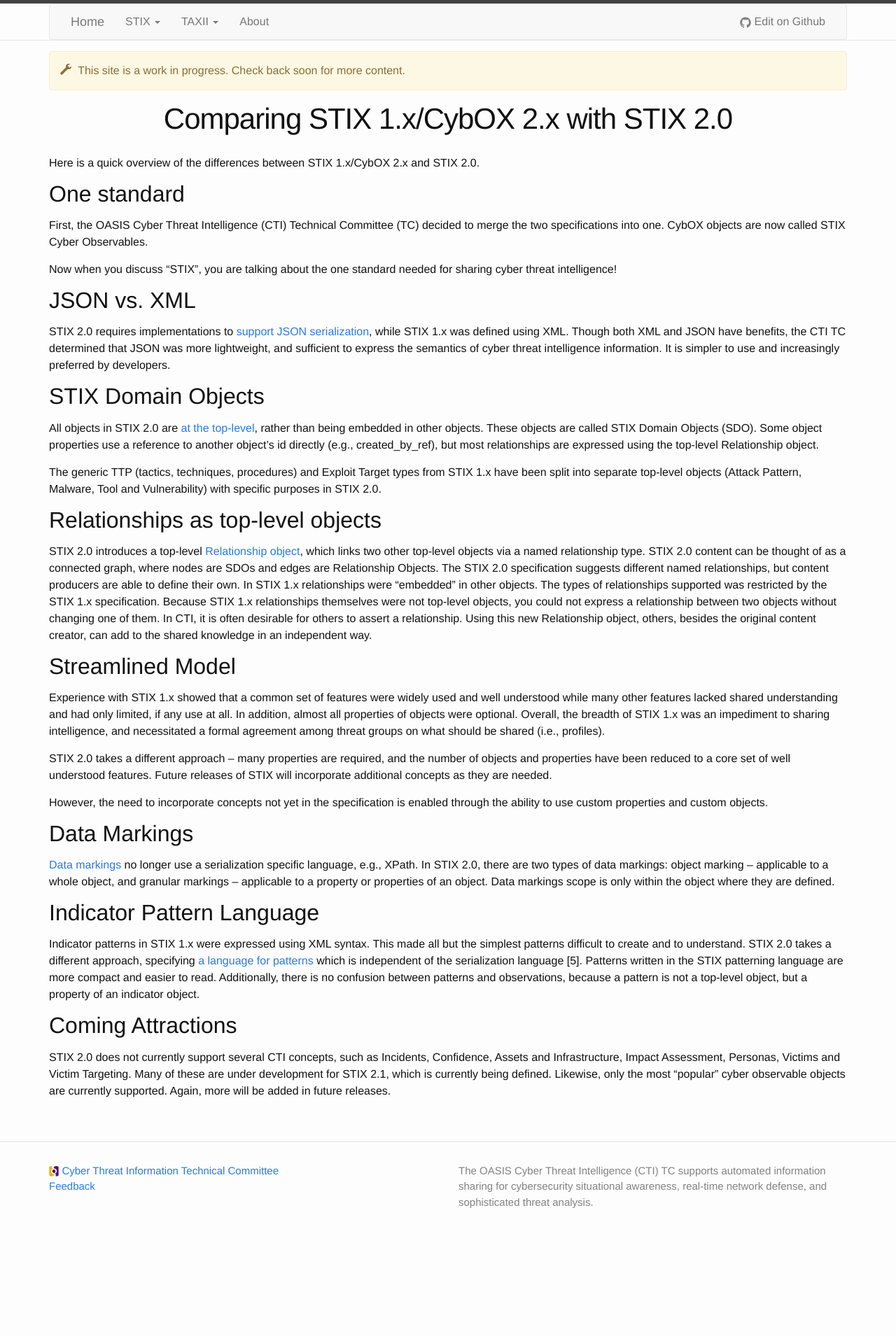
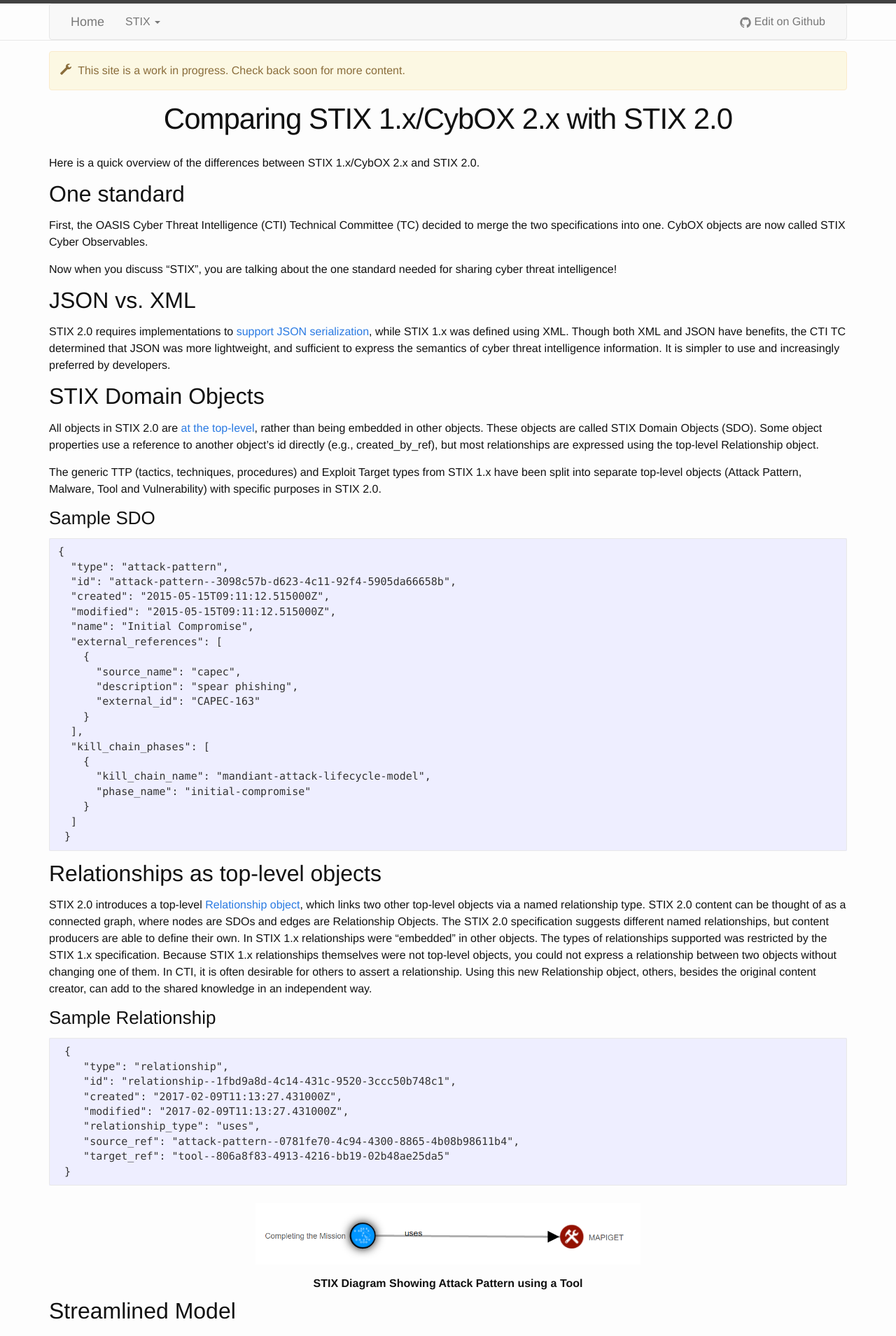
Before and after one commit to oasis-open/cti-documentation, a Jekyll site: the page built from stix/compare.md, in a window 1280 px wide. Shown: the top 1909 px of the page at 70% size. Built offline with Jekyll 4.4.1, drawn with Linux system fonts in a browser that asks for light colours; before the commit the page ends 1774 px from its top, so only the background shows below that; some of the changed text lies outside the part shown.

Commit message:
Added diagrams and JSON, removed items
--Added diagrams to index.md for STIX and TAXII
--Added JSON and a diagram to compare.md
--Removed TAXII and STIX about pages from the menu
--Edited CSS for images

````diff
--- a/_includes/header.html
+++ b/_includes/header.html
@@ -31,7 +31,7 @@
                 {% endfor %}
               </ul>
             </li>
-            <li class="dropdown">
+            <!-- <li class="dropdown">
               <a href="#" class="dropdown-toggle" data-toggle="dropdown" role="button" aria-haspopup="true">TAXII <span class="caret"></span></a>
               <ul class="dropdown-menu">
                 {% for pg in site.pages %}
@@ -42,7 +42,7 @@
                   {% endif %}
                 {% endfor %}
               </ul>
-            </li>
+            </li> -->
             {% for pg in site.pages %}
               {% unless (pg.categories contains 'taxii' or pg.categories contains 'stix') %}
                 <li>
--- a/_sass/_layout.scss
+++ b/_sass/_layout.scss
@@ -208,6 +208,9 @@
     width: 50%;
     padding: 10px;
 }
+.panel .figure {
+    width: 100%;
+}
 .figure img {
     padding-bottom: 15px;
 }
--- a/stix/compare.md
+++ b/stix/compare.md
@@ -23,9 +23,52 @@
 
 The generic TTP (tactics, techniques, procedures) and Exploit Target types from STIX 1.x have been split into separate top-level objects (Attack Pattern, Malware, Tool and Vulnerability) with specific purposes in STIX 2.0.
 
+### Sample SDO
+
+```
+{
+  "type": "attack-pattern",
+  "id": "attack-pattern--3098c57b-d623-4c11-92f4-5905da66658b",
+  "created": "2015-05-15T09:11:12.515000Z",
+  "modified": "2015-05-15T09:11:12.515000Z",
+  "name": "Initial Compromise",
+  "external_references": [
+    {
+      "source_name": "capec",
+      "description": "spear phishing",
+      "external_id": "CAPEC-163"
+    }
+  ],
+  "kill_chain_phases": [
+    {
+      "kill_chain_name": "mandiant-attack-lifecycle-model",
+      "phase_name": "initial-compromise"
+    }
+  ]
+ }
+```
+
 ## Relationships as top-level objects
 
 STIX 2.0 introduces a top-level [Relationship object](https://docs.google.com/document/d/1IcA5KhglNdyX3tO17bBluC5nqSf70M5qgK9nuAoYJgw/edit#heading=h.l326yout8qc1), which links two other top-level objects via a named relationship type. STIX 2.0 content can be thought of as a connected graph, where nodes are SDOs and edges are Relationship Objects. The STIX 2.0 specification suggests different named relationships, but content producers are able to define their own. In STIX 1.x relationships were “embedded” in other objects. The types of relationships supported was restricted by the STIX 1.x specification. Because STIX 1.x relationships themselves were not top-level objects, you could not express a relationship between two objects without changing one of them. In CTI, it is often desirable for others to assert a relationship. Using this new Relationship object, others, besides the original content creator, can add to the shared knowledge in an independent way.
+
+### Sample Relationship
+
+```
+ {
+    "type": "relationship",
+    "id": "relationship--1fbd9a8d-4c14-431c-9520-3ccc50b748c1",
+    "created": "2017-02-09T11:13:27.431000Z",
+    "modified": "2017-02-09T11:13:27.431000Z",
+    "relationship_type": "uses",
+    "source_ref": "attack-pattern--0781fe70-4c94-4300-8865-4b08b98611b4",
+    "target_ref": "tool--806a8f83-4913-4216-bb19-02b48ae25da5"
+ }
+```
+<div class="figure center-block text-center" markdown="span">
+![STIX 2.0 Diagram 3]({{ site.baseurl }}/img/STIXdiagram3.PNG){: .figure-img .img-fluid}
+**STIX Diagram Showing Attack Pattern using a Tool**
+</div>
 
 ## Streamlined Model
 
@@ -43,6 +86,29 @@
 
 Indicator patterns in STIX 1.x were expressed using XML syntax. This made all but the simplest patterns difficult to create and to understand. STIX 2.0 takes a different approach, specifying [a language for patterns](https://docs.google.com/document/d/1suvd7z7YjNKWOwgko-vJ84jfGuxSYZjOQlw5leCswPY) which is independent of the serialization language \[5\]. Patterns written in the STIX patterning language are more compact and easier to read. Additionally, there is no confusion between patterns and observations, because a pattern is not a top-level object, but a property of an indicator object.
 
+### Indicator Example with Pattern
+
+```
+ {
+  "type": "indicator",
+  "id": "indicator--031778a4-057f-48e6-9db9-c8d72b81ccd5",
+  "created": "2017-02-09T12:11:11.415000Z",
+  "modified": "2017-02-09T12:11:11.415000Z",
+  "name": "HTRAN Hop Point Accessor",
+  "pattern": "[ipv4addr:value = '223.166.0.0/15']",
+  "labels": [
+  "malicious-activity"
+  ],
+  "valid_from": "2015-05-15T09:00:00.000000Z",
+  "kill_chain_phases": [
+    {
+      "kill_chain_name": "mandiant-attack-lifecycle-model",
+      "phase_name": "establish-foothold"
+    }
+  ]
+ }
+```
+
 ## Coming Attractions
 
 STIX 2.0 does not currently support several CTI concepts, such as Incidents, Confidence, Assets and Infrastructure, Impact Assessment, Personas, Victims and Victim Targeting. Many of these are under development for STIX 2.1, which is currently being defined. Likewise, only the most “popular” cyber observable objects are currently supported. Again, more will be added in future releases.
````
Also changed, not shown: about.md (deleted, +0 -5 lines), index.md (+12 -0 lines), stix/walkthrough.md (+2 -2 lines), taxii/about.md (deleted, +0 -10 lines), img/STIXdiagram3.PNG (added), img/taxii_diagram.png (added).
